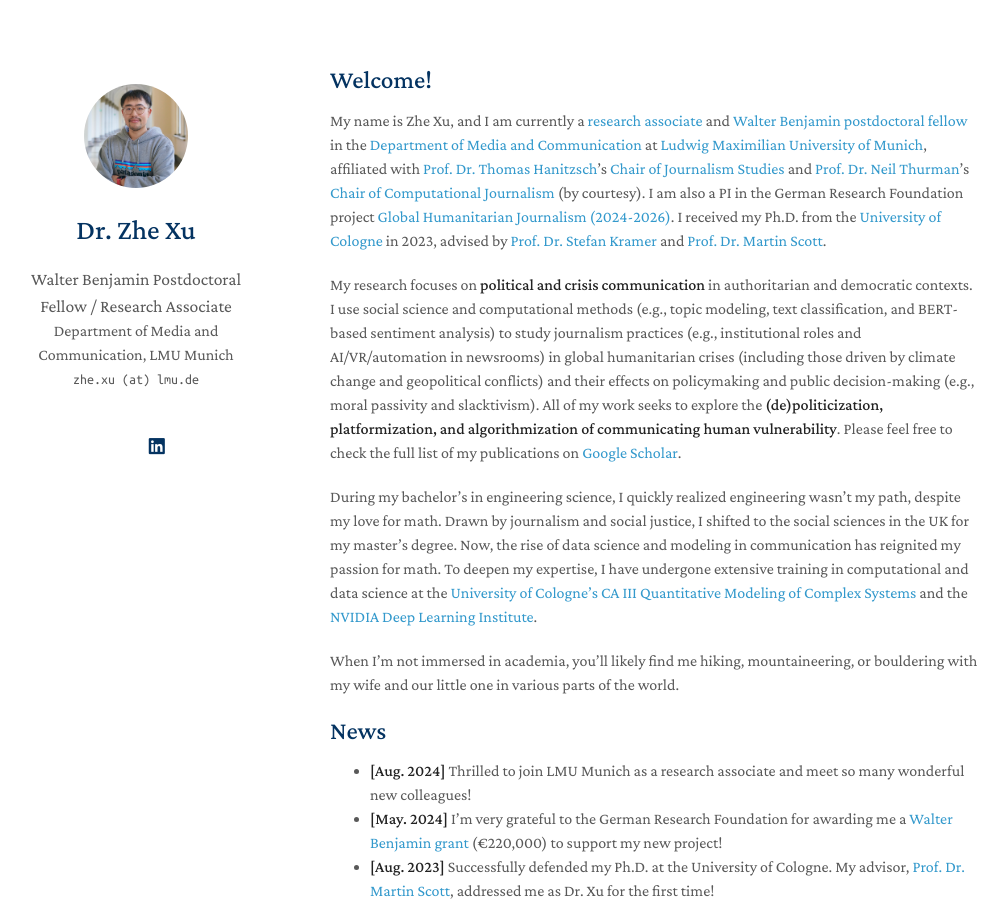
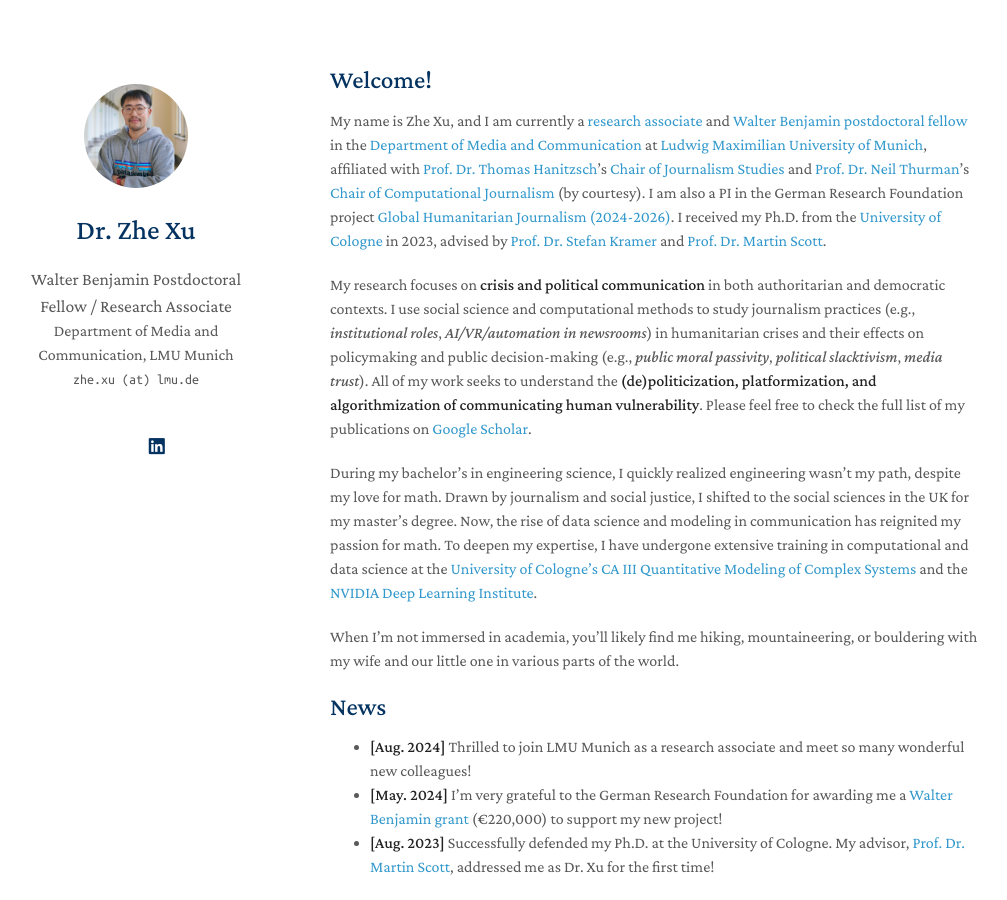
Before and after one commit to zhexuphd/home, a Jekyll site: the page built from index.md, in a window 1280 px wide and 900 px high. Shown: the whole window, without its empty margins (140-1147 px from the left). Built offline with Jekyll 4.4.1, drawn with Linux system fonts in a browser that asks for light colours; a style sheet for code colours, icons or effects is not loaded; our own code applies the rules of GitHub Pages for plain Markdown files.

Commit message:
Update index.md

```diff
--- a/index.md
+++ b/index.md
@@ -6,7 +6,7 @@
 
 My name is Zhe Xu, and I am currently a [research associate](https://www.ifkw.uni-muenchen.de/organisation/personen/mitarbeiter/xu_zhe/index.html) and [Walter Benjamin postdoctoral fellow](https://www.dfg.de/en/research-funding/funding-opportunities/programmes/individual/walter-benjamin) in the [Department of Media and Communication](https://www.ifkw.uni-muenchen.de/index.html) at [Ludwig Maximilian University of Munich](https://www.lmu.de/en/), affiliated with [Prof. Dr. Thomas Hanitzsch](https://www.ifkw.uni-muenchen.de/organisation/personen/professoren/hanitzsch_thomas/index.html)'s [Chair of Journalism Studies](https://www.en.ifkw.uni-muenchen.de/research/chairs/hanitzsch/index.html) and [Prof. Dr. Neil Thurman](https://neilthurman.com/)'s [Chair of Computational Journalism](https://www.ifkw.uni-muenchen.de/lehrbereiche/thurman/index.html) (by courtesy). I am also a PI in the German Research Foundation project [Global Humanitarian Journalism (2024-2026)](https://gepris.dfg.de/gepris/projekt/539233881?context=projekt&task=showDetail&id=539233881&). I received my Ph.D. from the [University of Cologne](https://portal.uni-koeln.de/es/uoc-home) in 2023, advised by [Prof. Dr. Stefan Kramer](https://chinastudien.phil-fak.uni-koeln.de/arbeitsbereiche/kultur-chinas-chinastudien/team/stefan-kramer) and [Prof. Dr. Martin Scott](https://research-portal.uea.ac.uk/en/persons/martin-scott).
 
-My research focuses on **political and crisis communication** in authoritarian and democratic contexts. I use social science and computational methods (e.g., topic modeling, text classification, and BERT-based sentiment analysis) to study journalism practices (e.g., institutional roles and AI/VR/automation in newsrooms) in global humanitarian crises (including those driven by climate change and geopolitical conflicts) and their effects on policymaking and public decision-making (e.g., moral passivity and slacktivism). All of my work seeks to explore the **(de)politicization, platformization, and algorithmization of communicating human vulnerability**. Please feel free to check the full list of my publications on [Google Scholar](https://scholar.google.de/citations?user=lxUyedYAAAAJ&hl=en&oi=sra).
+My research focuses on **crisis and political communication** in both authoritarian and democratic contexts. I use social science and computational methods to study journalism practices (e.g., *institutional roles*, *AI/VR/automation in newsrooms*) in humanitarian crises and their effects on policymaking and public decision-making (e.g., *public moral passivity*, *political slacktivism*, *media trust*). All of my work seeks to understand the **(de)politicization, platformization, and algorithmization of communicating human vulnerability**. Please feel free to check the full list of my publications on [Google Scholar](https://scholar.google.de/citations?user=lxUyedYAAAAJ&hl=en&oi=sra).
 
 During my bachelor's in engineering science, I quickly realized engineering wasn’t my path, despite my love for math. Drawn by journalism and social justice, I shifted to the social sciences in the UK for my master’s degree. Now, the rise of data science and modeling in communication has reignited my passion for math. To deepen my expertise, I have undergone extensive training in computational and data science at the [University of Cologne's CA III Quantitative Modeling of Complex Systems](http://ml-school.uni-koeln.de/) and the [NVIDIA Deep Learning Institute](https://learn.nvidia.com/courses/course-detail?course_id=course-v1:DLI+C-FX-06+V2).
 
```
